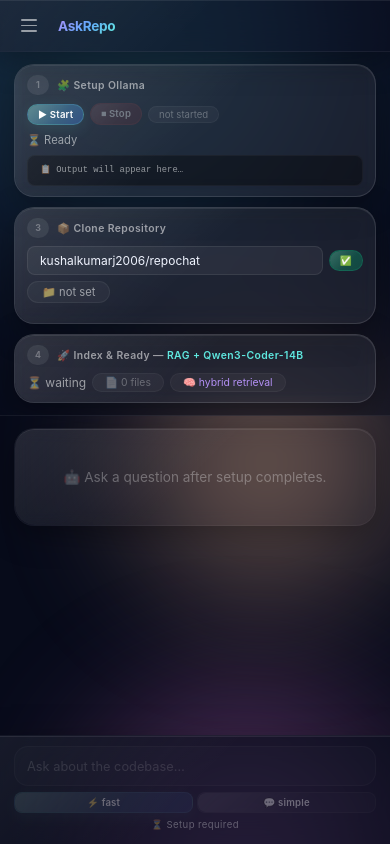
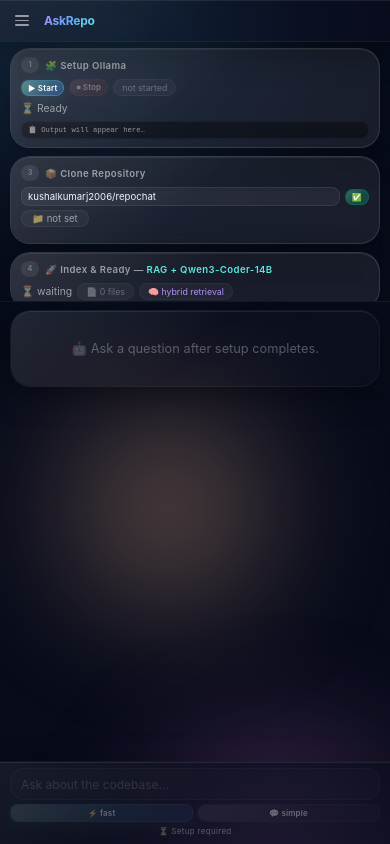
Before and after one commit to kushalkumarj2006/repochat, a plain HTML site: page index.html in a window 390 px wide. Drawn offline with Linux system fonts and the light colour scheme; no server answers.

Commit message:
Update styles for mobile layout and responsiveness
Refactor styles for mobile responsiveness and layout adjustments.

```diff
--- a/styles.css
+++ b/styles.css
@@ -1,49 +1,35 @@
 /* ==========================================================================
-   REPOCHAT · LIQUID GLASS REDESIGN (v2)
-   ==========================================================================
-*/
+   REPOCHAT · LIQUID GLASS REDESIGN (FIXED MOBILE)
+   ========================================================================== */
 
 /* --------------------------------------------------------------------------
    1. DESIGN TOKENS
    -------------------------------------------------------------------------- */
 :root {
-  /* ── Glass surfaces ── */
   --glass-white: rgba(255, 255, 255, 0.07);
   --glass-white-md: rgba(255, 255, 255, 0.12);
   --glass-white-lg: rgba(255, 255, 255, 0.18);
   --glass-dark: rgba(10, 14, 30, 0.65);
   --glass-dark-md: rgba(10, 14, 30, 0.75);
-
-  /* ── Borders ── */
   --glass-border: rgba(255, 255, 255, 0.12);
   --glass-border-bright: rgba(255, 255, 255, 0.25);
   --glass-border-subtle: rgba(255, 255, 255, 0.06);
-
-  /* ── Blur ── */
   --blur-sm: blur(8px);
   --blur-md: blur(14px);
   --blur-lg: blur(24px);
   --blur-xl: blur(40px);
-
-  /* ── Shadows ── */
   --shadow-glass: 0 8px 32px rgba(0, 0, 0, 0.35), inset 0 1px 0 rgba(255, 255, 255, 0.08);
   --shadow-float: 0 16px 48px rgba(0, 0, 0, 0.45), 0 4px 16px rgba(0, 0, 0, 0.2);
   --shadow-glow: 0 0 40px rgba(94, 231, 223, 0.12);
-
-  /* ── Accents ── */
   --accent-aqua: #5ee7df;
   --accent-violet: #b490f5;
   --accent-rose: #f7a8c4;
   --accent-amber: #ffd27f;
   --accent-lime: #a8f08a;
-
-  /* ── Semantic colours (WCAG AA) ── */
   --color-bg: #070b1a;
   --color-text: #f0f4ff;
   --color-text-muted: rgba(255, 255, 255, 0.55);
   --color-text-subtle: rgba(255, 255, 255, 0.3);
-
-  /* ── Spacing ── */
   --space-2xs: 4px;
   --space-xs: 8px;
   --space-sm: 12px;
@@ -51,25 +37,17 @@
   --space-lg: 24px;
   --space-xl: 32px;
   --space-2xl: 48px;
-
-  /* ── Radius ── */
   --radius-sm: 8px;
   --radius-md: 14px;
   --radius-lg: 20px;
   --radius-xl: 28px;
   --radius-full: 9999px;
-
-  /* ── Easing ── */
   --ease-glass: cubic-bezier(0.22, 0.68, 0, 1.2);
   --ease-liquid: cubic-bezier(0.34, 1.56, 0.64, 1);
   --ease-smooth: cubic-bezier(0.4, 0, 0.2, 1);
-
-  /* ── Durations ── */
   --dur-fast: 180ms;
   --dur-mid: 360ms;
   --dur-slow: 600ms;
-
-  /* ── Typography ── */
   --font-body: -apple-system, BlinkMacSystemFont, 'Segoe UI', Roboto, 'Helvetica Neue', sans-serif;
 }
 
@@ -81,20 +59,20 @@
 html {
   scroll-behavior: smooth;
   -webkit-font-smoothing: antialiased;
+  height: 100%;
 }
 
 body {
   background: var(--color-bg);
   font-family: var(--font-body);
   color: var(--color-text);
-  height: 100vh;
+  height: 100%;
   overflow: hidden;
-  min-height: 100vh;
   position: relative;
 }
 
 /* --------------------------------------------------------------------------
-   3. ANIMATED GLASS SCENE (background blobs)
+   3. ANIMATED GLASS SCENE
    -------------------------------------------------------------------------- */
 .glass-scene {
   position: fixed;
@@ -218,9 +196,9 @@
 }
 ::-webkit-scrollbar-thumb:hover { background: rgba(255, 255, 255, 0.3); }
 
-/* --------------------------------------------------------------------------
-   7. HEADER
-   -------------------------------------------------------------------------- */
+/* ==========================================================================
+   APP LAYOUT — flex column, full height
+   ========================================================================== */
 .app {
   display: flex;
   flex-direction: column;
@@ -231,14 +209,17 @@
   z-index: 1;
 }
 
+/* --------------------------------------------------------------------------
+   7. HEADER
+   -------------------------------------------------------------------------- */
 .header {
   display: flex;
   align-items: center;
   justify-content: space-between;
-  padding: 12px 20px;
+  padding: 10px 16px;
   flex-shrink: 0;
-  gap: 12px;
-  min-height: 60px;
+  gap: 10px;
+  min-height: 56px;
   border-radius: 0;
   border-top: none;
   border-left: none;
@@ -255,23 +236,26 @@
 .header-left {
   display: flex;
   align-items: center;
-  gap: 14px;
+  gap: 10px;
+  min-width: 0;
+  flex: 1;
 }
 .header h1 {
-  font-size: 1.15rem;
+  font-size: 1rem;
   font-weight: 700;
   background: linear-gradient(135deg, #a78bfa, #60a5fa, #5ee7df);
   -webkit-background-clip: text;
   -webkit-text-fill-color: transparent;
   background-clip: text;
   letter-spacing: -0.02em;
+  white-space: nowrap;
 }
 .header-title-small {
-  font-size: 0.6rem;
+  font-size: 0.55rem;
   color: var(--color-text-muted);
   -webkit-text-fill-color: var(--color-text-muted);
   font-weight: 400;
-  margin-left: 6px;
+  margin-left: 4px;
   opacity: 0.6;
   letter-spacing: 0.04em;
 }
@@ -279,13 +263,14 @@
 .header-actions {
   display: flex;
   align-items: center;
-  gap: 12px;
+  gap: 8px;
+  flex-shrink: 0;
 }
 .session-badge {
-  font-size: 0.6rem;
+  font-size: 0.55rem;
   color: var(--accent-aqua);
   background: rgba(94, 231, 223, 0.12);
-  padding: 3px 12px;
+  padding: 2px 10px;
   border-radius: var(--radius-full);
   border: 1px solid rgba(94, 231, 223, 0.2);
   font-family: var(--font-body);
@@ -299,16 +284,17 @@
   background: transparent;
   border: none;
   cursor: pointer;
-  padding: 6px;
+  padding: 4px;
   border-radius: var(--radius-sm);
   transition: background var(--dur-fast);
   display: flex;
   flex-direction: column;
-  gap: 4px;
+  gap: 3px;
   align-items: center;
   justify-content: center;
-  width: 34px;
-  height: 34px;
+  width: 32px;
+  height: 32px;
+  flex-shrink: 0;
 }
 .hamburger:hover { background: rgba(255, 255, 255, 0.06); }
 .hamburger__line {
@@ -329,30 +315,30 @@
   backdrop-filter: var(--blur-md);
   -webkit-backdrop-filter: var(--blur-md);
   border-bottom: 1px solid rgba(255, 255, 255, 0.05);
-  padding: 16px 20px;
+  padding: 12px 16px;
   flex-shrink: 0;
   overflow-y: auto;
-  max-height: 420px;
+  max-height: 380px;
   transition: max-height 0.35s var(--ease-smooth), padding 0.35s var(--ease-smooth), opacity 0.3s var(--ease-smooth);
 }
 .setup-panel.collapsed {
   max-height: 0;
-  padding: 0 20px;
+  padding: 0 16px;
   opacity: 0;
   overflow: hidden;
 }
 .setup-grid {
   display: grid;
   grid-template-columns: 1fr 1fr;
-  gap: 14px 20px;
+  gap: 12px 16px;
 }
 
 /* --------------------------------------------------------------------------
-   10. SETUP CARDS (glass sections)
+   10. SETUP CARDS
    -------------------------------------------------------------------------- */
 .setup-section {
   border-radius: var(--radius-lg);
-  padding: 14px 18px;
+  padding: 12px 14px;
 }
 .glass-card--setup {
   transition: transform var(--dur-mid) var(--ease-glass), box-shadow var(--dur-mid), background var(--dur-mid);
@@ -365,24 +351,24 @@
 .setup-section__header {
   display: flex;
   align-items: center;
-  gap: 8px;
-  margin-bottom: 8px;
+  gap: 6px;
+  margin-bottom: 6px;
 }
 .setup-section__header h3 {
-  font-size: 0.75rem;
+  font-size: 0.7rem;
   font-weight: 600;
   color: var(--color-text-muted);
   letter-spacing: 0.04em;
 }
 .setup-section__header .step-num {
   background: rgba(255, 255, 255, 0.08);
-  padding: 0 8px;
+  padding: 0 7px;
   border-radius: var(--radius-full);
-  font-size: 0.55rem;
+  font-size: 0.5rem;
   color: var(--color-text-subtle);
-  line-height: 20px;
+  line-height: 18px;
   font-weight: 700;
-  min-width: 22px;
+  min-width: 20px;
   text-align: center;
   transition: all var(--dur-mid) var(--ease-liquid);
 }
@@ -404,19 +390,19 @@
 
 .setup-row {
   display: flex;
-  gap: 6px;
+  gap: 5px;
   flex-wrap: wrap;
   align-items: center;
 }
 .setup-row input {
   flex: 1;
-  min-width: 100px;
+  min-width: 80px;
   background: rgba(255, 255, 255, 0.05);
   border: 1px solid rgba(255, 255, 255, 0.08);
   border-radius: var(--radius-sm);
-  padding: 6px 12px;
+  padding: 5px 10px;
   color: var(--color-text);
-  font-size: 0.75rem;
+  font-size: 0.7rem;
   font-family: var(--font-body);
   transition: border-color var(--dur-fast), box-shadow var(--dur-fast);
 }
@@ -428,15 +414,15 @@
 .setup-row input::placeholder { color: var(--color-text-subtle); }
 
 .setup-status {
-  font-size: 0.7rem;
+  font-size: 0.65rem;
   color: var(--color-text-muted);
-  margin-top: 6px;
+  margin-top: 4px;
   padding: 2px 0;
 }
 .cell-status {
-  font-size: 0.6rem;
+  font-size: 0.55rem;
   color: var(--color-text-subtle);
-  padding: 2px 10px;
+  padding: 2px 8px;
   background: rgba(255, 255, 255, 0.04);
   border-radius: var(--radius-full);
   border: 1px solid rgba(255, 255, 255, 0.04);
@@ -444,36 +430,36 @@
 .cell-output-preview {
   background: rgba(0, 0, 0, 0.35);
   border-radius: var(--radius-sm);
-  padding: 8px 12px;
+  padding: 6px 10px;
   font-family: 'Courier New', monospace;
-  font-size: 0.6rem;
+  font-size: 0.55rem;
   color: var(--color-text-muted);
-  max-height: 68px;
+  max-height: 56px;
   overflow-y: auto;
-  margin-top: 6px;
+  margin-top: 4px;
   border: 1px solid rgba(255, 255, 255, 0.04);
   white-space: pre-wrap;
   word-break: break-word;
-  line-height: 1.5;
+  line-height: 1.4;
 }
 .repo-display {
-  font-size: 0.7rem;
+  font-size: 0.65rem;
   color: var(--color-text-muted);
-  padding: 3px 14px;
+  padding: 2px 12px;
   background: rgba(255, 255, 255, 0.04);
   border-radius: var(--radius-full);
   border: 1px solid rgba(255, 255, 255, 0.06);
   display: inline-block;
-  margin-top: 6px;
+  margin-top: 4px;
 }
 .index-status {
-  font-size: 0.75rem;
+  font-size: 0.7rem;
   color: var(--color-text-muted);
 }
 .file-stats {
-  font-size: 0.65rem;
+  font-size: 0.6rem;
   color: var(--color-text-subtle);
-  padding: 2px 12px;
+  padding: 2px 10px;
   background: rgba(255, 255, 255, 0.04);
   border-radius: var(--radius-full);
   border: 1px solid rgba(255, 255, 255, 0.04);
@@ -485,15 +471,15 @@
 .btn {
   display: inline-flex;
   align-items: center;
-  gap: 4px;
-  padding: 6px 14px;
+  gap: 3px;
+  padding: 5px 12px;
   border-radius: var(--radius-full);
   border: none;
   font-weight: 600;
   color: white;
   cursor: pointer;
   transition: all var(--dur-fast) var(--ease-glass);
-  font-size: 0.7rem;
+  font-size: 0.65rem;
   white-space: nowrap;
   font-family: var(--font-body);
   letter-spacing: 0.02em;
@@ -508,7 +494,7 @@
   background: linear-gradient(135deg, rgba(255,255,255,0.15) 0%, rgba(255,255,255,0) 60%);
   pointer-events: none;
 }
-.btn:hover:not(:disabled) { transform: translateY(-2px) scale(1.02); }
+.btn:hover:not(:disabled) { transform: translateY(-1px) scale(1.02); }
 .btn:active:not(:disabled) { transform: scale(0.96); }
 .btn:disabled {
   opacity: 0.35;
@@ -546,60 +532,38 @@
   border: 1px solid rgba(255, 255, 255, 0.08);
 }
 .btn-secondary:hover:not(:disabled) { background: rgba(255, 255, 255, 0.12); }
-.btn-sm { padding: 4px 12px; font-size: 0.65rem; }
+.btn-sm { padding: 3px 10px; font-size: 0.6rem; }
 
 /* --------------------------------------------------------------------------
-   12. INPUTS
-   -------------------------------------------------------------------------- */
-.chat-input-row input {
-  flex: 1;
-  background: rgba(255, 255, 255, 0.04);
-  border: 1px solid rgba(255, 255, 255, 0.06);
-  border-radius: var(--radius-md);
-  padding: 10px 16px;
-  color: var(--color-text);
-  font-size: 0.85rem;
-  min-height: 44px;
-  font-family: var(--font-body);
-  transition: border-color var(--dur-fast), box-shadow var(--dur-fast);
-}
-.chat-input-row input:focus {
-  border-color: rgba(94, 231, 223, 0.3);
-  box-shadow: 0 0 0 3px rgba(94, 231, 223, 0.06);
-  outline: none;
-}
-.chat-input-row input::placeholder { color: var(--color-text-subtle); }
-.chat-input-row input:disabled { opacity: 0.4; cursor: not-allowed; }
-
-/* --------------------------------------------------------------------------
-   13. CHAT CONTAINER
+   12. CHAT CONTAINER — FIXED: flex:1 with min-height:0
    -------------------------------------------------------------------------- */
 .chat-container {
   flex: 1;
   display: flex;
   flex-direction: column;
   background: transparent;
-  min-height: 0;
+  min-height: 0; /* CRITICAL: prevents flex overflow */
   position: relative;
 }
 
 /* --------------------------------------------------------------------------
-   14. CHAT MESSAGES & GLASS BUBBLES
+   13. CHAT MESSAGES
    -------------------------------------------------------------------------- */
 .chat-messages {
   flex: 1;
   overflow-y: auto;
-  padding: 16px 20px;
+  padding: 12px 16px;
   display: flex;
   flex-direction: column;
-  gap: 12px;
+  gap: 10px;
   scroll-behavior: smooth;
+  min-height: 0;
 }
 .chat-messages .empty {
   color: var(--color-text-subtle);
   text-align: center;
-  padding: 40px 20px;
-  font-size: 0.85rem;
+  padding: 30px 16px;
+  font-size: 0.8rem;
   border-radius: var(--radius-lg);
   backdrop-filter: var(--blur-sm);
   -webkit-backdrop-filter: var(--blur-sm);
@@ -607,14 +571,17 @@
   border: 1px solid rgba(255, 255, 255, 0.04);
 }
 
+/* --------------------------------------------------------------------------
+   14. GLASS CHAT BUBBLES
+   -------------------------------------------------------------------------- */
 .msg {
-  max-width: 85%;
+  max-width: 88%;
   word-break: break-word;
   line-height: 1.6;
-  font-size: 0.88rem;
+  font-size: 0.85rem;
   animation: slide-up 0.2s var(--ease-glass) both;
   border-radius: var(--radius-lg);
-  padding: 12px 18px;
+  padding: 10px 16px;
   position: relative;
   transition: transform var(--dur-fast);
 }
@@ -623,7 +590,6 @@
   to { opacity: 1; transform: translateY(0) scale(1); }
 }
 
-/* User messages – right, higher opacity for readability */
 .msg.user {
   align-self: flex-end;
   background: rgba(94, 231, 223, 0.14);
@@ -636,13 +602,12 @@
 .msg.user .label {
   color: var(--accent-aqua);
   font-weight: 600;
-  font-size: 0.6rem;
+  font-size: 0.55rem;
   letter-spacing: 0.06em;
   text-transform: uppercase;
   opacity: 0.7;
 }
 
-/* Bot messages – left, more translucent with accent border */
 .msg.bot {
   align-self: flex-start;
   background: rgba(180, 144, 245, 0.08);
@@ -656,7 +621,7 @@
 .msg.bot .label {
   color: var(--accent-violet);
   font-weight: 600;
-  font-size: 0.6rem;
+  font-size: 0.55rem;
   letter-spacing: 0.06em;
   text-transform: uppercase;
   opacity: 0.7;
@@ -667,7 +632,7 @@
 .msg.bot.simple .label { color: var(--accent-amber); }
 
 .msg .content {
-  margin-top: 4px;
+  margin-top: 3px;
   white-space: pre-wrap;
 }
 .msg .content .partial { color: var(--color-text-muted); }
@@ -682,32 +647,59 @@
 .msg:hover { transform: translateY(-1px); }
 
 /* --------------------------------------------------------------------------
-   15. CHAT INPUT AREA
+   15. CHAT INPUT AREA — FIXED: sticky at bottom
    -------------------------------------------------------------------------- */
 .chat-input-area {
-  padding: 12px 20px 16px;
+  padding: 10px 16px 12px;
   border-top: 1px solid rgba(255, 255, 255, 0.04);
   flex-shrink: 0;
   border-radius: 0;
   border-left: none;
   border-right: none;
   border-bottom: none;
+  background: var(--glass-dark);
+  backdrop-filter: var(--blur-lg);
+  -webkit-backdrop-filter: var(--blur-lg);
+  position: sticky;
+  bottom: 0;
+  z-index: 5;
 }
+
 .chat-input-row {
   display: flex;
-  gap: 10px;
+  gap: 8px;
   align-items: stretch;
 }
+.chat-input-row input {
+  flex: 1;
+  background: rgba(255, 255, 255, 0.04);
+  border: 1px solid rgba(255, 255, 255, 0.06);
+  border-radius: var(--radius-md);
+  padding: 8px 14px;
+  color: var(--color-text);
+  font-size: 0.82rem;
+  min-height: 40px;
+  font-family: var(--font-body);
+  transition: border-color var(--dur-fast), box-shadow var(--dur-fast);
+}
+.chat-input-row input:focus {
+  border-color: rgba(94, 231, 223, 0.3);
+  box-shadow: 0 0 0 3px rgba(94, 231, 223, 0.06);
+  outline: none;
+}
+.chat-input-row input::placeholder { color: var(--color-text-subtle); }
+.chat-input-row input:disabled { opacity: 0.4; cursor: not-allowed; }
+
 .chat-btn-group {
   display: flex;
   flex-direction: column;
   gap: 4px;
-  min-width: 80px;
+  min-width: 72px;
 }
 .chat-btn-group .btn {
   border-radius: var(--radius-sm);
-  padding: 5px 12px;
-  font-size: 0.65rem;
+  padding: 4px 10px;
+  font-size: 0.6rem;
   justify-content: center;
   width: 100%;
 }
@@ -725,10 +717,11 @@
 .chat-btn-group .btn-secondary:hover:not(:disabled) {
   background: rgba(255, 255, 255, 0.08);
 }
+
 .chat-status {
-  font-size: 0.6rem;
+  font-size: 0.55rem;
   color: var(--color-text-subtle);
-  margin-top: 6px;
+  margin-top: 4px;
   text-align: center;
   letter-spacing: 0.04em;
 }
@@ -736,50 +729,237 @@
 .chat-status .err { color: #f87171; }
 .chat-status .wait { color: var(--accent-amber); }
 
-/* --------------------------------------------------------------------------
-   16. RESPONSIVE
-   -------------------------------------------------------------------------- */
+/* ==========================================================================
+   16. RESPONSIVE — MOBILE FIRST FIXES
+   ========================================================================== */
+
+/* Tablets and smaller laptops */
+@media (max-width: 900px) {
+  .setup-grid {
+    grid-template-columns: 1fr 1fr;
+    gap: 10px 14px;
+  }
+  .setup-panel {
+    max-height: 340px;
+    padding: 10px 14px;
+  }
+  .header h1 {
+    font-size: 0.9rem;
+  }
+}
+
+/* Mobile portrait — CRITICAL FIXES */
 @media (max-width: 768px) {
-  .setup-grid { grid-template-columns: 1fr; }
-  .header h1 { font-size: 0.95rem; }
-  .header-title-small { font-size: 0.5rem; }
-  .chat-messages { padding: 12px 14px; }
-  .msg { max-width: 92%; font-size: 0.82rem; padding: 10px 14px; }
-  .chat-input-area { padding: 10px 14px 14px; }
-  .chat-input-row input { font-size: 0.8rem; min-height: 40px; padding: 8px 12px; }
-  .chat-btn-group { min-width: 68px; }
-  .chat-btn-group .btn { font-size: 0.6rem; padding: 4px 8px; }
-  .setup-panel { padding: 12px 14px; max-height: 380px; }
-  .setup-section { padding: 12px 14px; }
+  /* ── Layout fixes ── */
+  .app {
+    height: 100dvh; /* dynamic viewport height for mobile */
+  }
 
-  /* scale down blobs for performance */
-  .glass-scene__blob--1 { width: 400px; height: 400px; top: -120px; left: -120px; }
-  .glass-scene__blob--2 { width: 350px; height: 350px; bottom: -120px; right: -80px; }
-  .glass-scene__blob--3 { width: 280px; height: 280px; }
+  .header {
+    padding: 8px 12px;
+    min-height: 48px;
+  }
+  .header h1 {
+    font-size: 0.85rem;
+  }
+  .header-title-small {
+    font-size: 0.5rem;
+    display: inline; /* keep visible on mobile */
+  }
+  .hamburger {
+    width: 28px;
+    height: 28px;
+    padding: 3px;
+  }
+  .hamburger__line {
+    width: 16px;
+    height: 1.5px;
+  }
+
+  /* ── Setup panel ── */
+  .setup-panel {
+    padding: 8px 12px;
+    max-height: 300px;
+  }
+  .setup-grid {
+    grid-template-columns: 1fr;
+    gap: 8px;
+  }
+  .setup-section {
+    padding: 10px 12px;
+  }
+  .setup-section__header h3 {
+    font-size: 0.65rem;
+  }
+  .setup-section__header .step-num {
+    font-size: 0.45rem;
+    line-height: 16px;
+    min-width: 18px;
+    padding: 0 5px;
+  }
+  .setup-row input {
+    font-size: 0.65rem;
+    padding: 4px 8px;
+    min-width: 60px;
+  }
+  .btn {
+    font-size: 0.6rem;
+    padding: 4px 10px;
+  }
+  .btn-sm {
+    font-size: 0.55rem;
+    padding: 3px 8px;
+  }
+  .cell-output-preview {
+    font-size: 0.5rem;
+    max-height: 44px;
+    padding: 4px 8px;
+  }
+  .repo-display {
+    font-size: 0.6rem;
+    padding: 2px 10px;
+  }
+  .index-status {
+    font-size: 0.65rem;
+  }
+  .file-stats {
+    font-size: 0.55rem;
+    padding: 2px 8px;
+  }
+
+  /* ── Chat messages ── */
+  .chat-messages {
+    padding: 10px 12px;
+    gap: 8px;
+  }
+  .msg {
+    max-width: 92%;
+    font-size: 0.8rem;
+    padding: 8px 14px;
+  }
+  .msg .label {
+    font-size: 0.5rem;
+  }
+
+  /* ── Chat input — FIXED: stays at bottom ── */
+  .chat-input-area {
+    padding: 8px 12px 10px;
+  }
+  .chat-input-row {
+    flex-direction: row;
+    gap: 6px;
+  }
+  .chat-input-row input {
+    font-size: 0.78rem;
+    min-height: 36px;
+    padding: 6px 12px;
+  }
+  .chat-btn-group {
+    min-width: 64px;
+    gap: 3px;
+  }
+  .chat-btn-group .btn {
+    font-size: 0.55rem;
+    padding: 3px 8px;
+  }
+
+  /* ── Scale down blobs ── */
+  .glass-scene__blob--1 { width: 300px; height: 300px; top: -100px; left: -100px; }
+  .glass-scene__blob--2 { width: 250px; height: 250px; bottom: -80px; right: -60px; }
+  .glass-scene__blob--3 { width: 200px; height: 200px; top: 40%; left: 30%; }
   .glass-scene__blob--4 { display: none; }
 
-  /* reduce blur on mobile for performance */
+  /* ── Reduce blur on mobile ── */
   .glass { backdrop-filter: blur(8px); -webkit-backdrop-filter: blur(8px); }
   .glass--dark { backdrop-filter: blur(12px); -webkit-backdrop-filter: blur(12px); }
 }
 
-@media (max-width: 480px) {
-  .header { padding: 10px 14px; min-height: 52px; }
-  .header h1 { font-size: 0.85rem; }
-  .header-title-small { display: none; }
-  .hamburger { width: 30px; height: 30px; }
-  .hamburger__line { width: 16px; height: 1.5px; }
+/* Small phones */
+@media (max-width: 420px) {
+  .header {
+    padding: 6px 10px;
+    min-height: 42px;
+  }
+  .header h1 {
+    font-size: 0.75rem;
+  }
+  .header-title-small {
+    display: none; /* hide on very small screens */
+  }
+  .hamburger {
+    width: 24px;
+    height: 24px;
+  }
+  .hamburger__line {
+    width: 14px;
+    height: 1.5px;
+  }
 
-  .chat-input-row { flex-direction: column; gap: 6px; }
-  .chat-btn-group { flex-direction: row; min-width: unset; width: 100%; }
-  .chat-btn-group .btn { flex: 1; }
+  .setup-panel {
+    padding: 6px 10px;
+    max-height: 260px;
+  }
+  .setup-section {
+    padding: 8px 10px;
+  }
+  .setup-section__header h3 {
+    font-size: 0.6rem;
+  }
+  .setup-row input {
+    font-size: 0.6rem;
+    padding: 3px 6px;
+    min-width: 50px;
+  }
+  .btn {
+    font-size: 0.55rem;
+    padding: 3px 8px;
+  }
+  .btn-sm {
+    font-size: 0.5rem;
+    padding: 2px 6px;
+  }
 
-  .msg { max-width: 96%; font-size: 0.78rem; padding: 8px 12px; }
-  .setup-grid { gap: 10px; }
-  .setup-section { padding: 10px 12px; }
-  .setup-section__header h3 { font-size: 0.65rem; }
-  .btn { font-size: 0.6rem; padding: 4px 10px; }
-  .cell-output-preview { font-size: 0.55rem; max-height: 52px; }
+  .chat-messages {
+    padding: 8px 10px;
+  }
+  .msg {
+    font-size: 0.75rem;
+    padding: 6px 12px;
+    max-width: 96%;
+  }
+
+  .chat-input-area {
+    padding: 6px 10px 8px;
+  }
+  .chat-input-row {
+    flex-direction: column;
+    gap: 4px;
+  }
+  .chat-input-row input {
+    font-size: 0.75rem;
+    min-height: 32px;
+    padding: 5px 10px;
+  }
+  .chat-btn-group {
+    flex-direction: row;
+    min-width: unset;
+    width: 100%;
+    gap: 4px;
+  }
+  .chat-btn-group .btn {
+    flex: 1;
+    font-size: 0.5rem;
+    padding: 3px 6px;
+  }
+  .chat-status {
+    font-size: 0.5rem;
+  }
+
+  .cell-output-preview {
+    font-size: 0.45rem;
+    max-height: 36px;
+    padding: 3px 6px;
+  }
 }
 
 /* --------------------------------------------------------------------------
@@ -801,7 +981,7 @@
 }
 
 /* --------------------------------------------------------------------------
-   18. prefers-reduced-transparency (user wants less glass)
+   18. prefers-reduced-transparency
    -------------------------------------------------------------------------- */
 @media (prefers-reduced-transparency: reduce) {
   .glass {
@@ -828,7 +1008,7 @@
 }
 
 /* --------------------------------------------------------------------------
-   19. @supports fallback (older browsers without backdrop-filter)
+   19. @supports fallback
    -------------------------------------------------------------------------- */
 @supports not (backdrop-filter: blur(1px)) {
   .glass {
```
